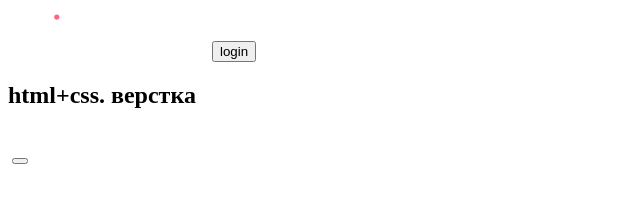
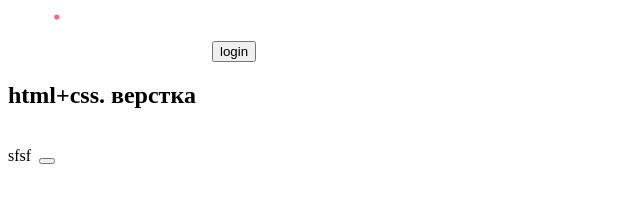
Before and after one commit to Gandal1f/Front-end, a plain HTML site: page Front-end/Project/index.html in a window 1280 px wide. Shown: the full height of the page, 0-640 px from the left. Drawn offline with Linux system fonts and the light colour scheme.

Commit message:
Update index.html

```diff
--- a/Front-end/Project/index.html
+++ b/Front-end/Project/index.html
@@ -21,7 +21,7 @@
        <footer></footer>
        <footer></footer>
        <footer></footer>
-
+       sfsf
     </body>
 
 </html>
```
